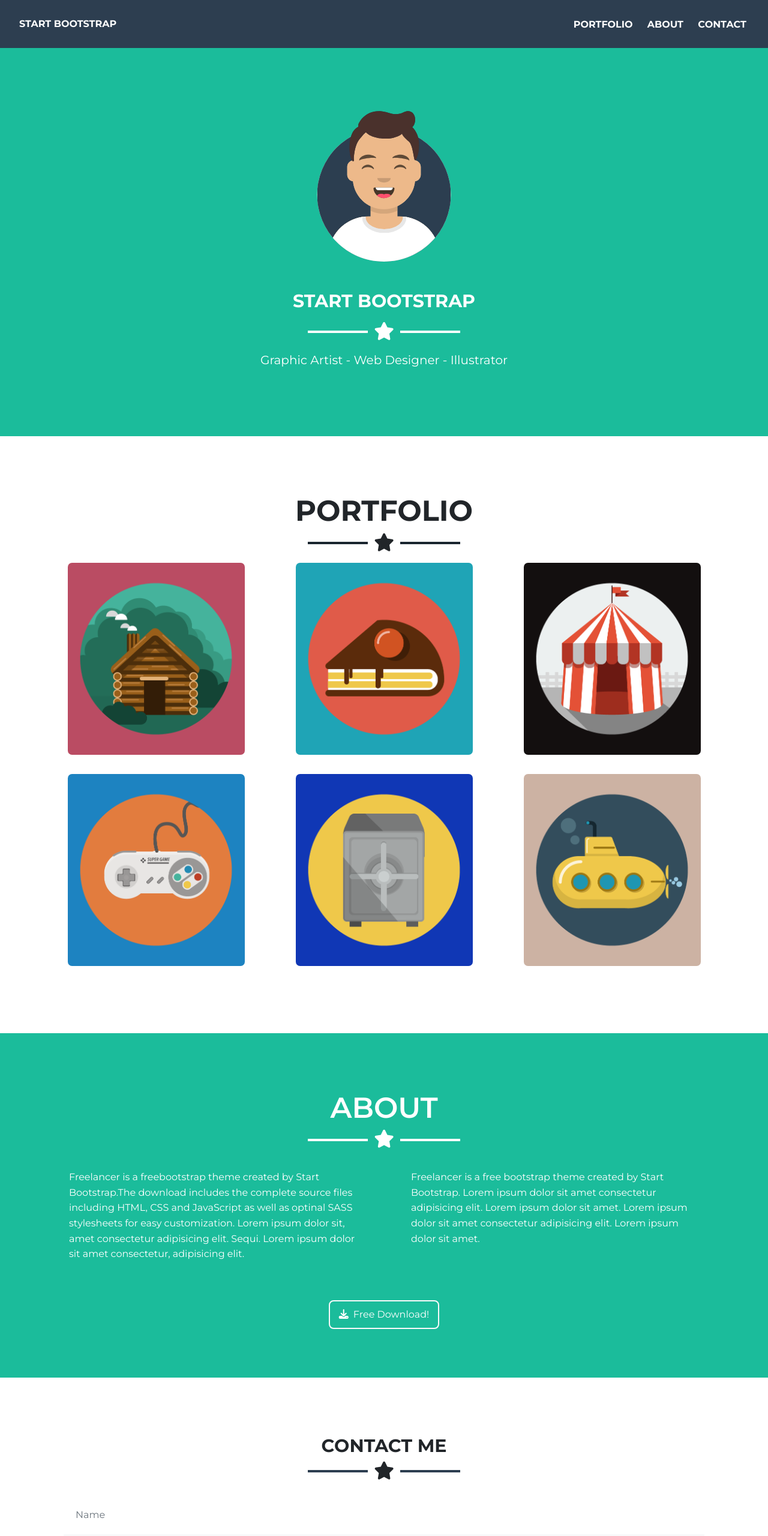
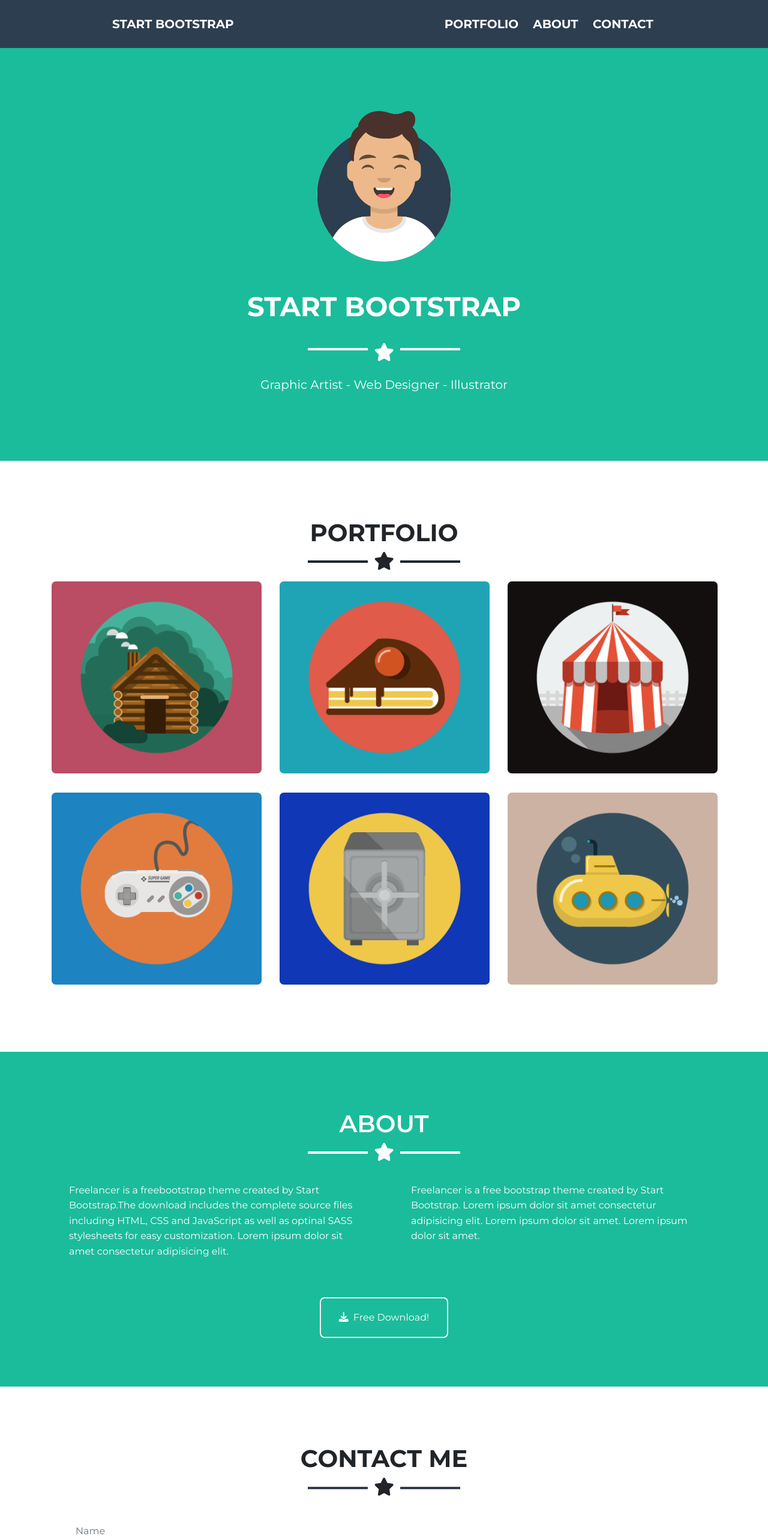
Before and after one commit to musiphaS/BootStrap-Site-2, a plain HTML site: page index.html in a window 1280 px wide. Shown: the top 2560 px of the page at 60% size. Drawn offline with nearby package versions, Linux system fonts and the light colour scheme.

Commit message:
font size

```diff
--- a/index.html
+++ b/index.html
@@ -117,11 +117,10 @@
 
     <div class="row">
       <div class="col-md-6">
-        <p class="about-para">Freelancer is a freebootstrap theme created by Start Bootstrap.The download includes the complete source files including HTML, CSS and JavaScript as well as optinal SASS stylesheets for easy customization. Lorem ipsum dolor sit, amet consectetur adipisicing elit. Sequi. Lorem ipsum dolor sit amet consectetur, adipisicing elit. </p>
+        <p class="about-para">Freelancer is a freebootstrap theme created by Start Bootstrap.The download includes the complete source files including HTML, CSS and JavaScript as well as optinal SASS stylesheets for easy customization. Lorem ipsum dolor sit amet consectetur adipisicing elit.</p>
       </div>
       <div class="col-md-6">
-        <p class="about-para">Freelancer is a free bootstrap theme created by Start Bootstrap. Lorem ipsum dolor sit amet consectetur adipisicing elit. Lorem ipsum dolor sit amet.
-          Lorem ipsum dolor sit amet consectetur adipisicing elit. Lorem ipsum dolor sit amet.
+        <p class="about-para">Freelancer is a free bootstrap theme created by Start Bootstrap. Lorem ipsum dolor sit amet consectetur adipisicing elit. Lorem ipsum dolor sit amet. Lorem ipsum dolor sit amet.
         </p>
       </div>
     </div>
--- a/index.scss
+++ b/index.scss
@@ -14,7 +14,7 @@
 
 .navigation {
     display: flex;
-    justify-content: space-between;
+    justify-content: space-around;
     align-items: center;
     font-weight: 700;
     background-color: #2d3e50;
@@ -24,11 +24,12 @@
 
      h1 {
         margin-top: 7px;
-        font-size: 16px;
+        font-size: 20px;
         font-weight: bold;
         font-family: "Montse";
         padding: 0 16px;
         text-align: center;
+        margin-right: 25px;
     }
 }
 .first-1 {
@@ -38,7 +39,7 @@
     color: white;
     text-decoration: none;
     // margin-left: 10px;
-    font-size: 16px;
+    font-size: 20px;
     font-weight: bold;
     font-family: "Montse";
     // padding:  15px;
@@ -96,7 +97,7 @@ img{
 
 .portifolio-items {
     h2 {
-        font-size: 48px;
+        font-size: 40px;
         font-family: "Montse";
         font-weight: 700;
     }
@@ -151,7 +152,7 @@ img {
     color: white;
 
     h2{
-        font-size: 48px;
+        font-size: 40px;
         font-weight: 600;
     }
     .lines2 {
@@ -449,11 +450,11 @@ ul li:hover {
 
 
     .about button {
-        padding: 10px 15px;
+        padding: 5px 10px;
     }
 
     .contact h2 {
-        font-size: 30px;
+        font-size: 40px;
     }
 
     .dropdown-content a {
@@ -474,7 +475,7 @@ ul li:hover {
 
         // padding-top: 116px;
         .header {
-            font-size: 30px;
+            font-size: 45px;
             margin: 0 0 8px;
 
         }
@@ -489,11 +490,18 @@ ul li:hover {
     }
 
     .img-grid {
-        width: 295px;
+        width: 350px;
         object-fit: cover;
     }
     .text {
         margin-bottom: 30px;
+    }
+
+    .link {
+        button {
+            padding: 20px 30px;
+        }
+
     }
 
     @media (min-width: 576px) {
@@ -603,4 +611,8 @@ ul li:hover {
     img {
         height: 16vh;
     }
+
+    .img-grid {
+        width: 300px;
+    }
 }
```
Also changed, not shown: index.css, 1 other file.
